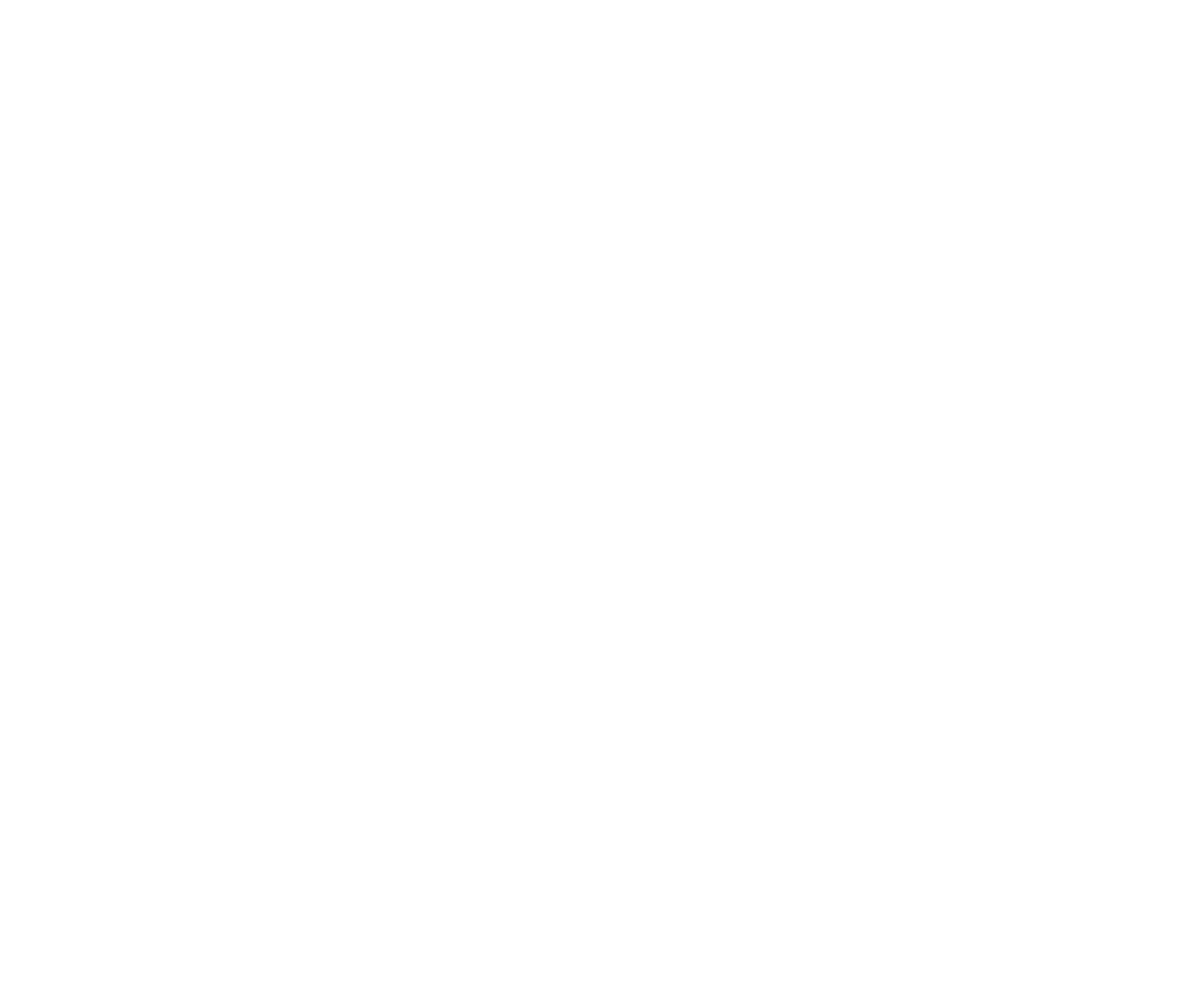
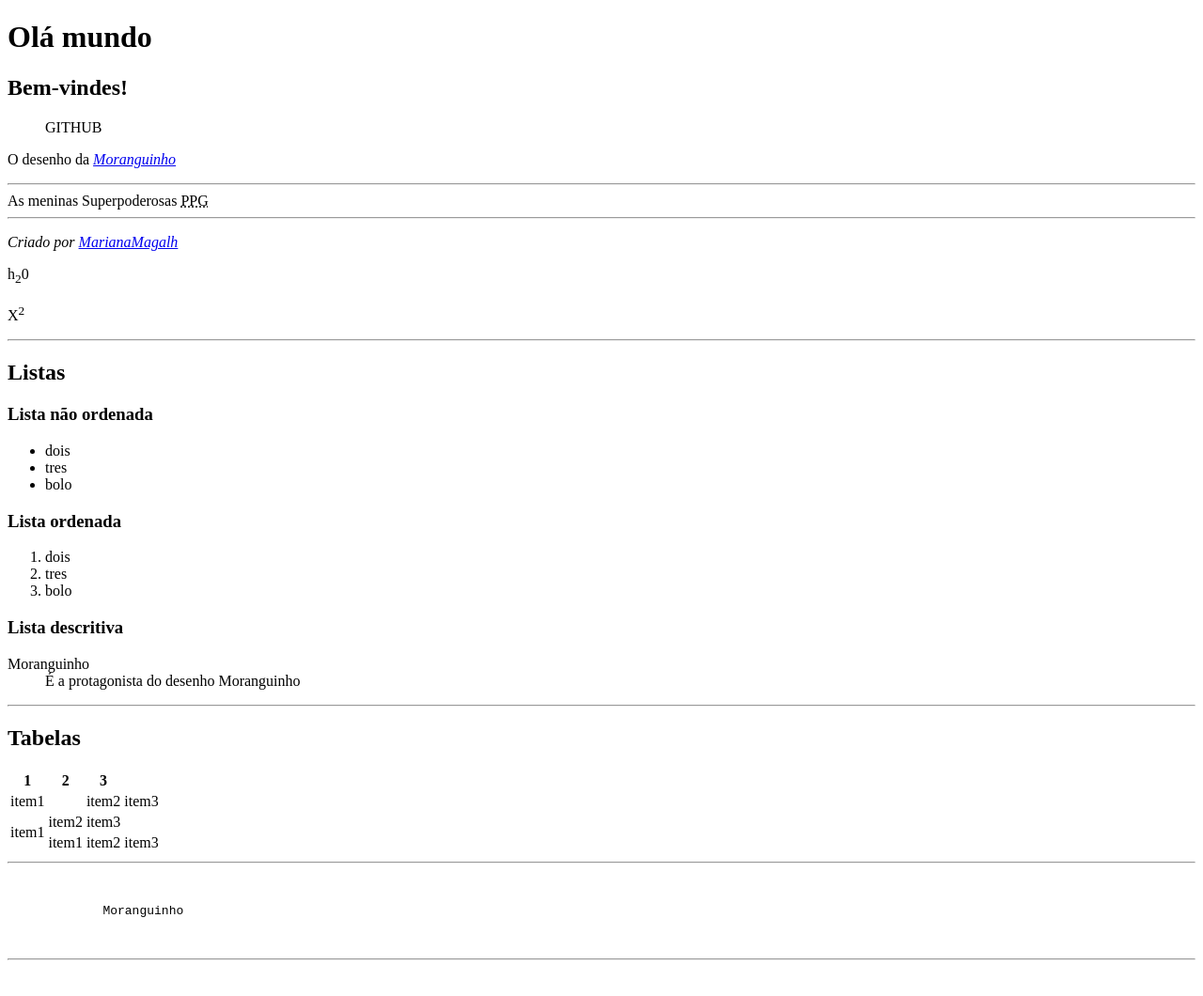
Before and after one commit to MarianaMagalh/LIMA, a plain HTML site: page aula 2/index.html in a window 1280 px wide. Shown: the whole page at 94% size. Before the commit the page ends 800 px from the top, so only its background shows below. Drawn offline with Linux system fonts and the light colour scheme.

Commit message:
tag  novas e tarefa da semana

```diff
--- a/aula 2/index.html
+++ b/aula 2/index.html
@@ -2,10 +2,113 @@
 <html lang="pt-br">
 <head>
     <meta charset="UTF-8"/>
-    <link rel="stylesheet" href="style.css"/>
     <title>Document</title>
 </head>
 <body>
+    <hgroup> <!-- tag de agrupamento -->
+        <h1>Olá mundo</h1>
+        <h2>Bem-vindes!</h2>
+    </hgroup>
+
+    <!-- Tag de citação -->
+     <blockquote cite="https://github.com/MarianaMagalh/LIMA">
+        <p>
+            GITHUB
+        </p>
+     </blockquote>
+     <p>
+        O desenho da
+        <a
+            href="https://moranguinho.fandom.com/pt-br/wiki/Moranguinho"
+            target="_blank">
+                <cite>Moranguinho</cite>
+        </a>
+
+        <br/><hr>
+        As meninas Superpoderosas
+        <abbr
+            title="the powerpuff girls">PPG
+        </abbr><hr/>
+
+        <address>
+            <p>Criado por <a href="#">MarianaMagalh</a></p>
+        </address>
+
+        h<sub>2</sub>0<br/> <!-- sup - texto alinhado para baixo -->
+        <br>
+        X<sup>2</sup> <!-- sup - texto alinhado para cima -->
+    </p>
+    <hr>
+    <h2>Listas</h2>
+     <h3>Lista não ordenada</h3>
+     <ul>
+        <li>dois</li>
+        <li>tres</li>
+        <li>bolo</li>
+     </ul>
+     <h3>Lista ordenada</h3>
+     <ol>
+        <li>dois</li>
+        <li>tres</li>
+        <li>bolo</li>
+     </ol>
+
+     <h3>Lista descritiva</h3>
+     <dl>
+        <dt>Moranguinho</dt>
+        <dd>É a protagonista do desenho Moranguinho</dd>
+     </dl>
+     <hr>
+
+     <h2>Tabelas</h2>
+     <table>
+        <tr>
+            <th>1</th>
+            <th>2</th>
+            <th>3</th>
+        </tr>
+        <tr>
+            <td colspan="2">item1</td> <!--Coluna mescladas-->
+            <td>item2</td>
+            <td>item3</td>
+        </tr>
+        <tr>
+            <td rowspan="2">item1</td> <!-- Linha mescladas-->
+            <td>item2</td>
+            <td>item3</td>
+        </tr>
+        <tr>
+            <td>item1</td>
+            <td>item2</td>
+            <td>item3</td>
+        </tr>
+     </table>
+     <hr>
+     <pre><!-- Deixa espaços em branco acontecerem -->
+        <code> <!-- TAG sematica de código -->
+             Moranguinho
+         </code>
+     </pre>
+     <hr>
+     <figure>
+        <img src="" alt=""/>
+        <figcaption></figcaption> <!-- legenda -->
+     </figure>
+
+
+
+
+
+
+
+
+
+
+
+
+
+
+
 
 </body>
 </html>
--- /dev/null
+++ b/aula 2/tarefa da aula/style.css
@@ -0,0 +1,96 @@
+.encode-sans-semi-expanded-thin {
+    font-family: "Encode Sans Semi Expanded", sans-serif;
+    font-weight: 100;
+    font-style: normal;
+}
+
+.encode-sans-semi-expanded-extralight {
+  font-family: "Encode Sans Semi Expanded", sans-serif;
+  font-weight: 200;
+  font-style: normal;
+}
+
+.encode-sans-semi-expanded-light {
+  font-family: "Encode Sans Semi Expanded", sans-serif;
+  font-weight: 300;
+  font-style: normal;
+}
+
+.encode-sans-semi-expanded-regular {
+  font-family: "Encode Sans Semi Expanded", sans-serif;
+  font-weight: 400;
+  font-style: normal;
+}
+
+.encode-sans-semi-expanded-medium {
+  font-family: "Encode Sans Semi Expanded", sans-serif;
+  font-weight: 500;
+  font-style: normal;
+}
+
+.encode-sans-semi-expanded-semibold {
+  font-family: "Encode Sans Semi Expanded", sans-serif;
+  font-weight: 600;
+  font-style: normal;
+}
+
+.encode-sans-semi-expanded-bold {
+  font-family: "Encode Sans Semi Expanded", sans-serif;
+  font-weight: 700;
+  font-style: normal;
+}
+
+.encode-sans-semi-expanded-extrabold {
+  font-family: "Encode Sans Semi Expanded", sans-serif;
+  font-weight: 800;
+  font-style: normal;
+}
+
+.encode-sans-semi-expanded-black {
+  font-family: "Encode Sans Semi Expanded", sans-serif;
+  font-weight: 900;
+  font-style: normal;
+}
+
+*{
+    margin: 0;
+    padding: 0;
+}
+
+
+body{
+    background-color: #4F000B;
+}
+
+
+ul{
+    display: flex;
+    justify-content: space-around;
+    list-style-type: none;
+
+    li{
+        color: #ffff;
+        text-decoration: none;
+        font-family: "Encode Sans Semi Expanded", sans-serif;
+        font-weight: 400;
+        font-style: normal;
+    }
+}
+
+
+footer{
+    width: auto;
+    height: auto;
+    background-color: #720026;
+
+    table{
+        display: flex;
+        justify-content: space-around;
+
+
+
+    }
+
+
+
+}
```
Also changed, not shown: aula 2/tarefa da aula/home.html (added, +47 -0 lines), aula 2/style.css (deleted), aula 2/tarefa da aula/img/titulo.png (added).
